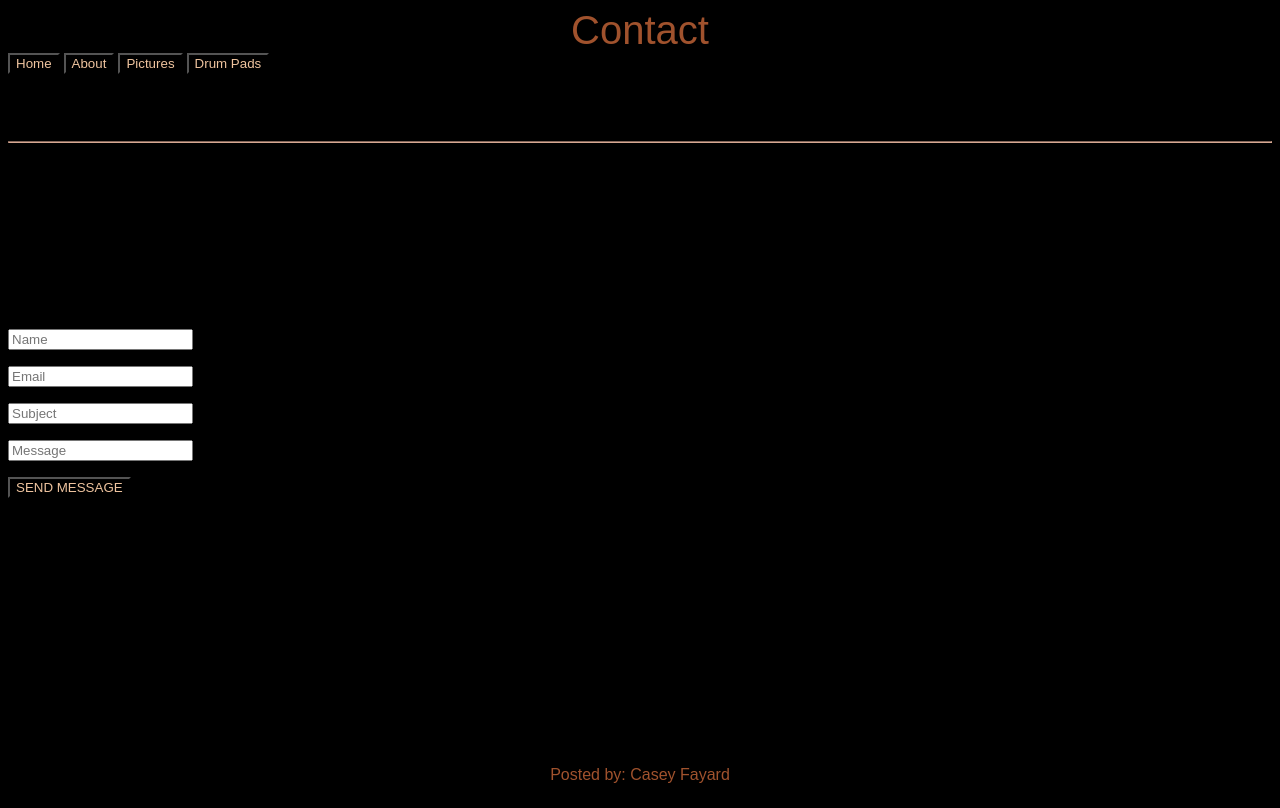
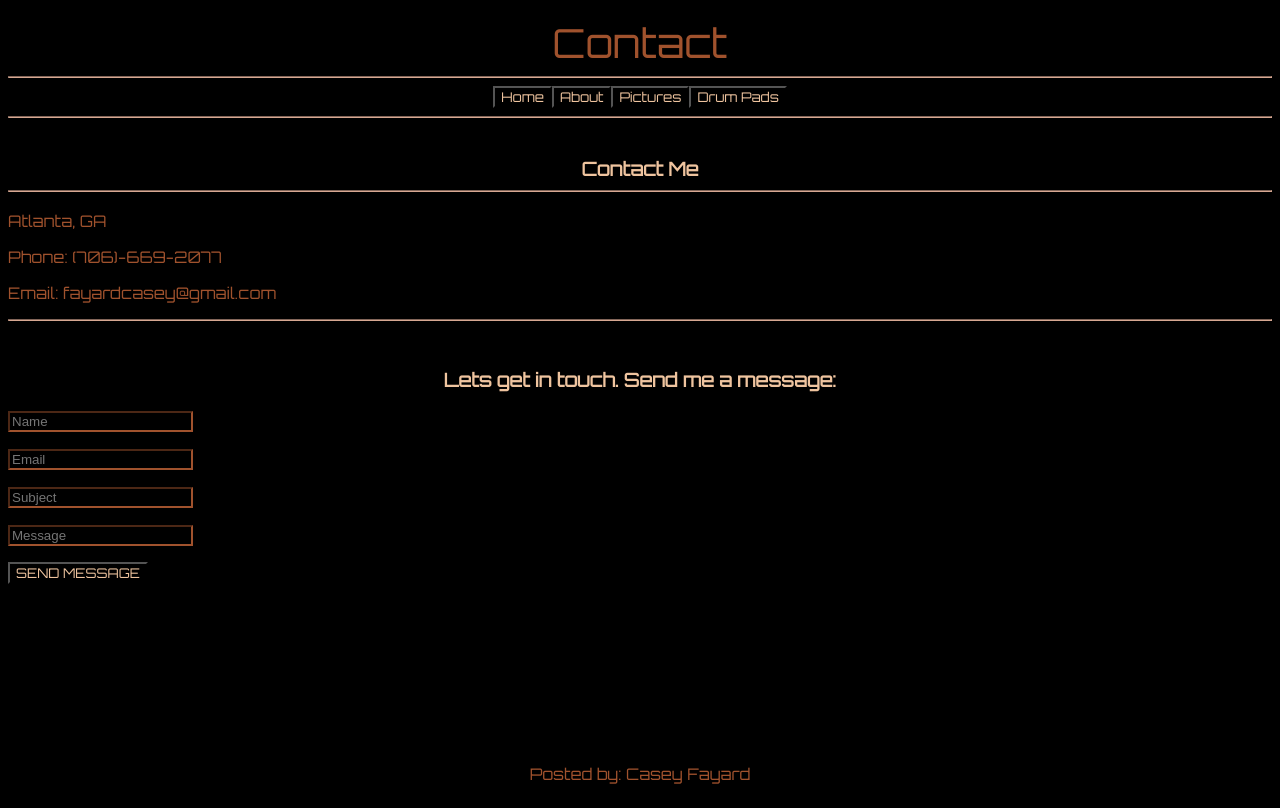
Before and after one commit to cfayard/lessonPlanProject, a plain HTML site: page contact.html in a window 1280 px wide. Drawn offline with Linux system fonts and the light colour scheme.

Commit message:
updated about page

```diff
--- a/contact.html
+++ b/contact.html
@@ -3,40 +3,64 @@
 <head>
     <meta charset="UTF-8">
     <meta name="viewport" content="width=device-width, initial-scale=1.0">
+    <link href="https://fonts.googleapis.com/css2?family=Orbitron&display=swap" rel="stylesheet">
     <link rel="stylesheet" href="styles.css">
     <title>Contact</title>
 </head>
 <body>
-    <header>Contact</header>
-    <a href="index.html"><button>Home</button></a>
-    <a href="about.html"><button>About</button></a>
-    <a href="pictures.html"><button>Pictures</button></a>
-    <a href="drumPads.html"><button>Drum Pads</button></a>
-    <br>
-
-    <div >
-        <h2>Contact Me</h2>
-        <hr>
-
-        <div>
+    <header>
+      Contact
+    </header>
+    <hr>
+    <nav>
+      <a href="index.html">
+        <button>
+          Home
+        </button>
+      </a>
+      <a href="about.html">
+        <button>
+          About
+        </button>
+      </a>
+      <a href="pictures.html">
+        <button>
+          Pictures
+        </button>
+      </a>
+      <a href="drumPads.html">
+        <button>
+          Drum Pads
+        </button>
+      </a>
+    </nav>
+    <hr>
+    <div>
+        <h3 style='padding-top: 20px;'class="homePageNameH3">
+          Contact Me
+          <hr>
+        </h3>
+        <section>
           <p>Atlanta, GA</p>
           <p> Phone: (706)-669-2077</p>
           <p> Email: fayardcasey@gmail.com</p>
-        </div>
-        <br>
-        <p>Lets get in touch. Send me a message:</p>
+        </section>
+        <hr>
+        <section style='padding-top: 20px;'>
+        <h3 class="homePageNameH3">Lets get in touch. Send me a message:</h3>
 
-        <form >
-          <p><input type="text" placeholder="Name" required name="Name"></p>
-          <p><input type="text" placeholder="Email" required name="Email"></p>
-          <p><input type="text" placeholder="Subject" required name="Subject"></p>
-          <p><input type="text" placeholder="Message" required name="Message"></p>
+        <form class="contactForm">
+          <p><input  style="background-color: black;border-color: sienna;color: rgb(230, 149, 111);" type="text" placeholder="Name" required name="Name"></p>
+          <p><input style="background-color: black;border-color: sienna;color: rgb(230, 149, 111);"type="text" placeholder="Email" required name="Email"></p>
+          <p><input style="background-color: black;border-color: sienna;color: rgb(230, 149, 111);"type="text" placeholder="Subject" required name="Subject"></p>
+          <p><input style="background-color: black;border-color: sienna;color: rgb(230, 149, 111);"type="text" placeholder="Message" required name="Message"></p>
           <p>
             <button type="submit">
                SEND MESSAGE
             </button>
           </p>
         </form>
+      </section>
 
     <br>
     <footer>
--- a/styles.css
+++ b/styles.css
@@ -12,6 +12,7 @@ header {
     margin-right: auto;
     width: fit-content;
     text-align: center;
+    padding-top: 10px;
 }
 
 nav {
@@ -47,16 +48,29 @@ h3 {
     text-align: center;
 }
 
+li {
+    font-family: 'Orbitron', sans-serif;
+    text-align: center;
+    color: rgb(239, 196, 159);
+}
+
 .homePageParagraph {
     font-family: 'Orbitron', sans-serif;
     text-align: center;
     color: rgb(239, 196, 159);
-    padding-top: 30px;
+    padding-top: 20px;
 }
 
 .aboutParagraph {
     padding-top: 30px;
+    padding-bottom: 30px;
     text-align: center;
+    color: rgb(239, 196, 159);
+}
+
+.contactForm {
+    font-family: 'Orbitron', sans-serif;
+    color: sienna;
 }
 
 button {
```
Also changed, not shown: about.html (+10 -0 lines), assets/caseyPortfolio.jpg.
